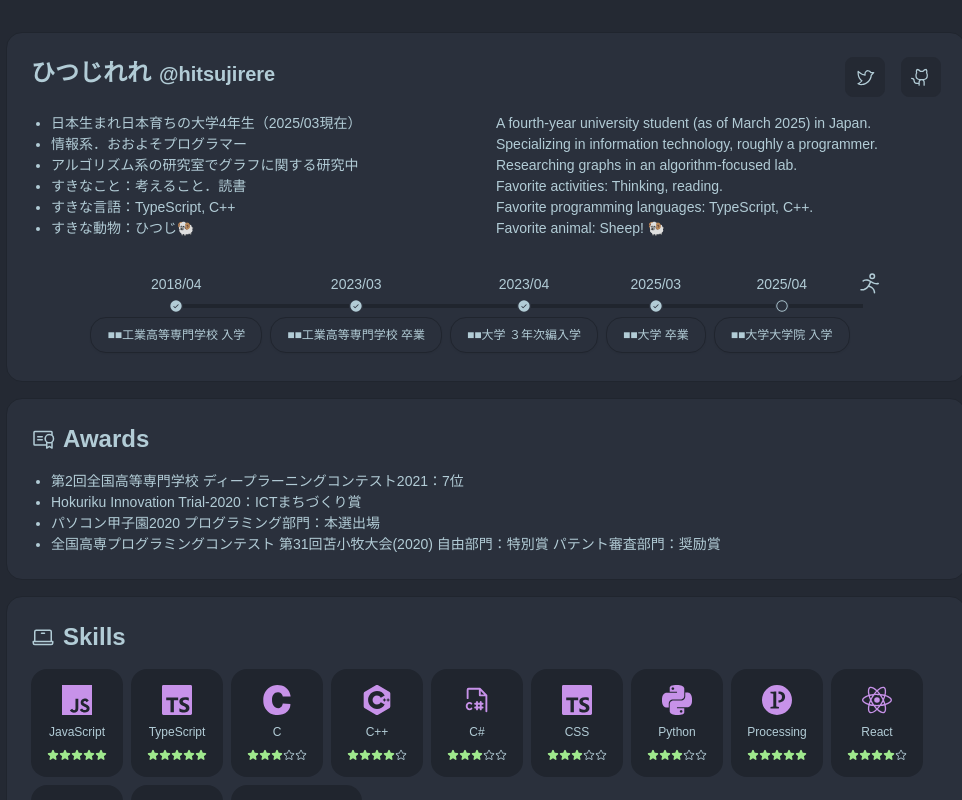
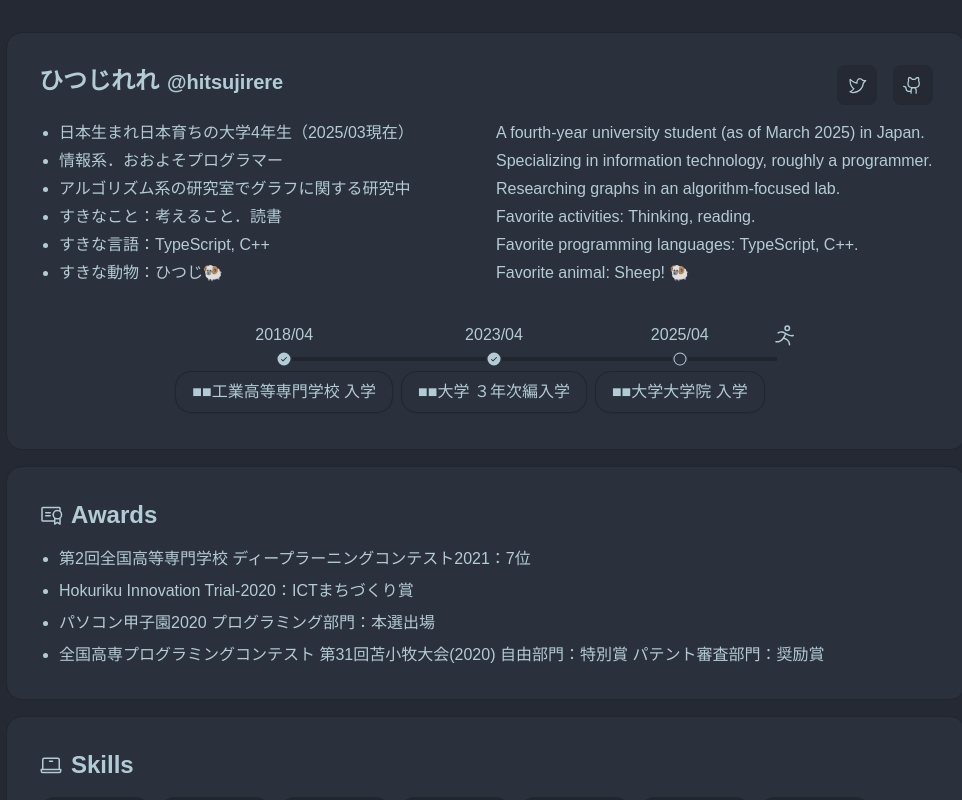
Before and after one commit to HitsujiRere/webpage, a Next.js app: page / in a window 1280 px wide. Shown: the top 800 px of the page, without its empty margins (154-1116 px from the left). Built offline with nearby package versions, Linux system fonts and the light colour scheme; a web font is replaced by a local one.

Commit message:
見た目の修正

```diff
--- a/src/app/_components/About.tsx
+++ b/src/app/_components/About.tsx
@@ -5,7 +5,7 @@ import { hasNewFiscalYearStarted } from "~/utils/hasNewFiscalYearStarted";
 
 export const About = () => {
   return (
-    <div className="card card-border border-base-300 bg-base-100">
+    <div className="card card-border card-lg border-base-300 bg-base-100">
       <div className="card-body @container gap-4">
         <div className="flex flex-wrap justify-between gap-2">
           <h1 className="flex items-baseline gap-2">
@@ -63,15 +63,13 @@ export const About = () => {
             ],
             ["すきな動物：ひつじ🐏", "Favorite animal: Sheep! 🐏"],
           ]}
-          gridClassName="@4xl:grid-cols-2"
+          gridClassName="@2xl:grid-cols-2"
         />
 
         <Timeline
           events={[
             { time: "2018/04", title: "■■工業高等専門学校 入学" },
-            { time: "2023/03", title: "■■工業高等専門学校 卒業" },
             { time: "2023/04", title: "■■大学 ３年次編入学" },
-            { time: "2025/03", title: "■■大学 卒業" },
             {
               time: "2025/04",
               title: "■■大学大学院 入学",
--- a/src/app/_components/Awards.tsx
+++ b/src/app/_components/Awards.tsx
@@ -2,14 +2,14 @@ import { PiCertificate } from "react-icons/pi";
 
 export const Awards = () => {
   return (
-    <div className="card card-border border-base-300 bg-base-100">
+    <div className="card card-lg card-border border-base-300 bg-base-100">
       <div className="card-body @container gap-4">
         <h2 className="flex items-center gap-2">
           <PiCertificate className="text-2xl" />
           <span className="font-bold text-2xl">Awards</span>
         </h2>
 
-        <ul className="list-disc pl-5">
+        <ul className="list-disc space-y-2 pl-5">
           <li>第2回全国高等専門学校 ディープラーニングコンテスト2021：7位</li>
           <li>Hokuriku Innovation Trial-2020：ICTまちづくり賞</li>
           <li>パソコン甲子園2020 プログラミング部門：本選出場</li>
--- a/src/app/_components/Jobs.tsx
+++ b/src/app/_components/Jobs.tsx
@@ -2,7 +2,7 @@ import { PiBuildingOffice } from "react-icons/pi";
 
 export const Jobs = () => {
   return (
-    <div className="card card-border border-base-300 bg-base-100">
+    <div className="card card-lg card-border border-base-300 bg-base-100">
       <div className="card-body @container gap-4">
         <h2 className="flex items-center gap-2">
           <PiBuildingOffice className="text-2xl" />
--- a/src/app/_components/Skills.tsx
+++ b/src/app/_components/Skills.tsx
@@ -3,6 +3,7 @@ import { PiFileCSharp, PiLaptop } from "react-icons/pi";
 import {
   SiC,
   SiCplusplus,
+  SiCss3,
   SiJavascript,
   SiProcessingfoundation,
   SiPython,
@@ -16,7 +17,7 @@ import atcoderLogo from "~/public/logos/atcoder.png";
 
 export const Skills = () => {
   return (
-    <div className="card card-border border-base-300 bg-base-100">
+    <div className="card card-lg card-border border-base-300 bg-base-100">
       <div className="card-body @container gap-4">
         <h2 className="flex items-center gap-2">
           <PiLaptop className="text-2xl" />
@@ -52,7 +53,7 @@ export const Skills = () => {
           <SkillCard
             name="CSS"
             stars={3}
-            icon={<SiTypescript className="fill-accent text-3xl" />}
+            icon={<SiCss3 className="fill-accent text-3xl" />}
           />
           <SkillCard
             name="Python"
@@ -84,7 +85,7 @@ export const Skills = () => {
             icon={<Image src={atcoderLogo} alt="AtCoder" height={30} />}
             href="https://atcoder.jp/users/Deji"
           >
-            <span>最高レート：1455</span>
+            <span className="text-base">最高レート：1455</span>
           </SkillCard>
         </div>
       </div>
--- a/src/components/GridList/index.tsx
+++ b/src/components/GridList/index.tsx
@@ -7,7 +7,7 @@ export type GridListProps = {
 
 export const GridList = ({ contents, gridClassName }: GridListProps) => {
   return (
-    <ul className="list-disc pl-5">
+    <ul className="list-disc space-y-1 pl-5">
       {contents.map((content) => (
         <li key={content[0]}>
           <div className={classNames("grid", gridClassName)}>
--- a/src/components/SkillCard/components/SkillCardBody.tsx
+++ b/src/components/SkillCard/components/SkillCardBody.tsx
@@ -18,7 +18,11 @@ export const SkillCardBody = ({
   return (
     <div className="card-body items-center justify-between gap-2">
       {icon}
-      {typeof name === "string" ? <span>{name}</span> : name}
+      {typeof name === "string" ? (
+        <span className="text-base">{name}</span>
+      ) : (
+        name
+      )}
       {stars !== undefined && <Stars stars={stars} />}
       {children}
     </div>
--- a/src/components/SkillCard/components/Stars.tsx
+++ b/src/components/SkillCard/components/Stars.tsx
@@ -5,9 +5,9 @@ export const Stars = ({ stars }: { stars: number }) => {
     <div className="flex justify-center">
       {[1, 2, 3, 4, 5].map((star) =>
         star <= stars ? (
-          <PiStarFill key={star} className="fill-primary" />
+          <PiStarFill key={star} className="fill-primary text-base" />
         ) : (
-          <PiStar key={star} className="fill-base-content" />
+          <PiStar key={star} className="fill-base-content text-base" />
         ),
       )}
     </div>
--- a/src/components/Timeline/index.tsx
+++ b/src/components/Timeline/index.tsx
@@ -12,26 +12,29 @@ export type TimelineProps = {
 
 export const Timeline = ({ events }: TimelineProps) => {
   return (
-    <ul className="timeline @max-4xl:timeline-vertical justify-center @max-4xl:[--timeline-col-start:4rem]">
+    <ul className="timeline @max-2xl:timeline-vertical justify-center @max-2xl:[--timeline-col-start:4rem]">
+      {/* <ul className="timeline justify-center"> */}
       {events.map((event, index) => (
         <li key={event.time}>
           {index > 0 && <hr />}
-          <div className="timeline-start">{event.time}</div>
+          <div className="timeline-start text-base">{event.time}</div>
           <div className="timeline-middle">
             {event.isPast === true || event.isPast === undefined ? (
-              <PiCheckCircleFill />
+              <PiCheckCircleFill className="text-base" />
             ) : (
-              <PiCircle />
+              <PiCircle className="text-base" />
             )}
           </div>
-          <div className="timeline-end timeline-box">{event.title}</div>
+          <div className="timeline-end timeline-box text-base">
+            {event.title}
+          </div>
           <hr />
         </li>
       ))}
       <li>
         <hr />
         <div className="timeline-start">
-          <PiPersonSimpleRun className="h-6 w-6 @max-4xl:rotate-y-180" />
+          <PiPersonSimpleRun className="h-6 w-6 @max-2xl:rotate-y-180" />
         </div>
         <div className="timeline-middle">
           <PiCheckCircleFill className="invisible" />
```
